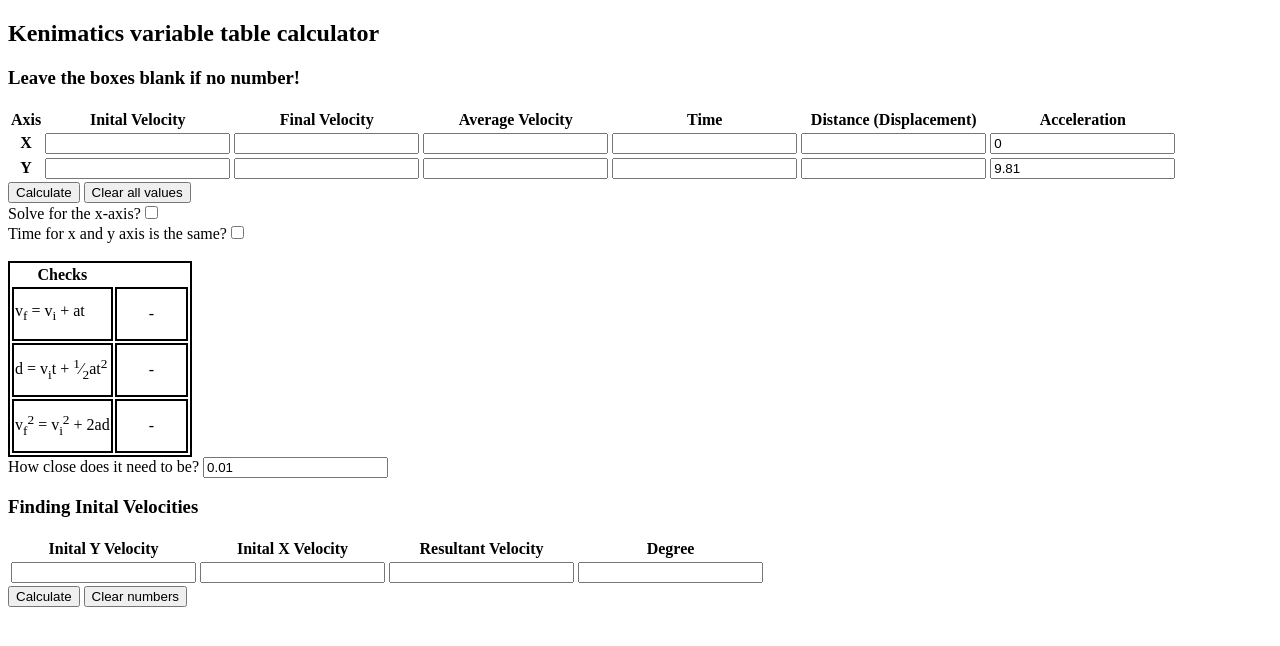
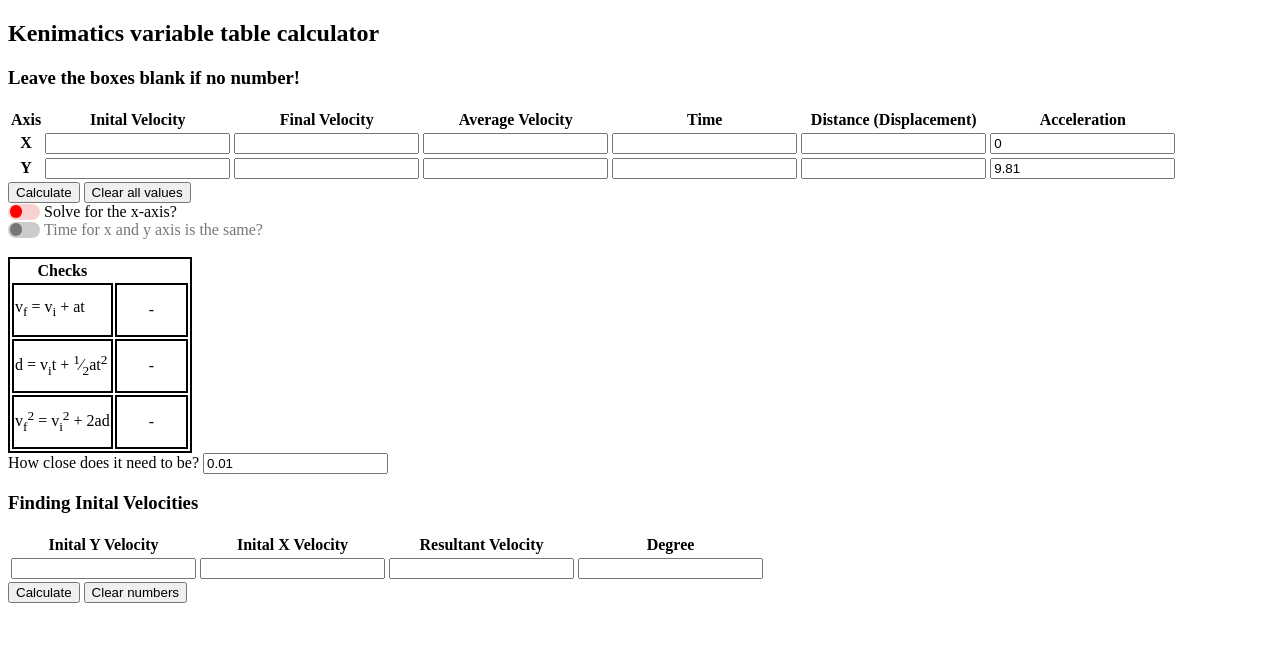
Before and after one commit to ChinnyChilla/chinny-school-website, a website: page html/kenimatics-calculator/kenimatics-calculator.html in a window 1280 px wide. Drawn offline with Linux system fonts and the light colour scheme.

Commit message:
colored checkboxes

```diff
--- a/html/kenimatics-calculator/kenimatics-calculator.html
+++ b/html/kenimatics-calculator/kenimatics-calculator.html
@@ -45,9 +45,9 @@
         <input type="button" value="Calculate" id="kinematicCalculate">
         <input type="reset" value="Clear all values">
         <br>
-        Solve for the x-axis?<input type="checkbox" id="solve-x-axis">
-        <br>
-        Time for x and y axis is the same?<input type="checkbox" id="same-xy-time">
+        <input type="checkbox" id="solve-x-axis" class="toggle" onclick="checkChecked(this)"><label for="solve-x-axis">Solve for the x-axis?</label>
+        <nr>
+        <input disabled type="checkbox" id="same-xy-time" class="toggle"><label for="same-xy-time">Time for x and y axis is the same?</label>
 
     </form>
     <br>
--- a/html/kenimatics-calculator/kenimatics-calculator.js
+++ b/html/kenimatics-calculator/kenimatics-calculator.js
@@ -1,7 +1,14 @@
+function checkChecked(element) {
+	if (element.checked) {
+		return document.getElementById("same-xy-time").disabled = false;
+	}
+	return document.getElementById("same-xy-time").disabled = true;
+}
 
 window.onload = function () {
     var kinematicCalculate = document.getElementById('kinematicCalculate')
     var degreeSubmit = document.getElementById('degreeCalculate')
+
 
     kinematicCalculate.onclick = function () {
         console.log("Executing script");
--- a/html/kenimatics-calculator/style.css
+++ b/html/kenimatics-calculator/style.css
@@ -4,3 +4,67 @@
 .checkAnswer {
     padding: 1em 2em;
 }
+input[type="button"], input[type="reset"]{
+	cursor: pointer;
+}
+input[type="checkbox"].toggle {
+	opacity: 0;
+	position: absolute;
+	left: -10000;
+	top: -10000;
+}
+
+input[type="checkbox"].toggle+label {
+	display: flex;
+	position: relative;
+	align-items: center;
+	cursor: pointer;
+}
+
+input[type="checkbox"].toggle + label::before {
+	content: "";
+	width: 2em;
+	height: 1em;
+	background-color: hsl(0, 80%, 90%);
+	border-radius: 1em;
+	margin-right: .25em;
+	transition: 200ms ease-in-out;
+}
+input[type="checkbox"].toggle+label::after {
+	position: absolute;
+	content: "";
+	left: .1em;
+	width: .8em;
+	height: .8em;
+	background-color: red;
+	border-radius: 1em;
+	margin-right: .25em;
+	transition: 200ms ease-in-out;
+}
+input[type="checkbox"].toggle:checked+label::before {
+	content: "";
+	width: 2em;
+	height: 1em;
+	background-color: hsl(100, 80%, 90%);
+	border-radius: 1em;
+	margin-right: .25em;
+}
+input[type="checkbox"].toggle:checked+label::after {
+	position: absolute;
+	content: "";
+	transform: translateX(120%);
+	width: .8em;
+	height: .8em;
+	background-color: hsl(100, 80%, 60%);
+	border-radius: 1em;
+	margin-right: .25em;
+}
+input[type="checkbox"].toggle:disabled+label {
+	color: #777;
+}
+input[type="checkbox"].toggle:disabled+label::before {
+	background-color: #CCC;
+}
+input[type="checkbox"].toggle:disabled+label::after {
+	background-color: #777;
+}
```
